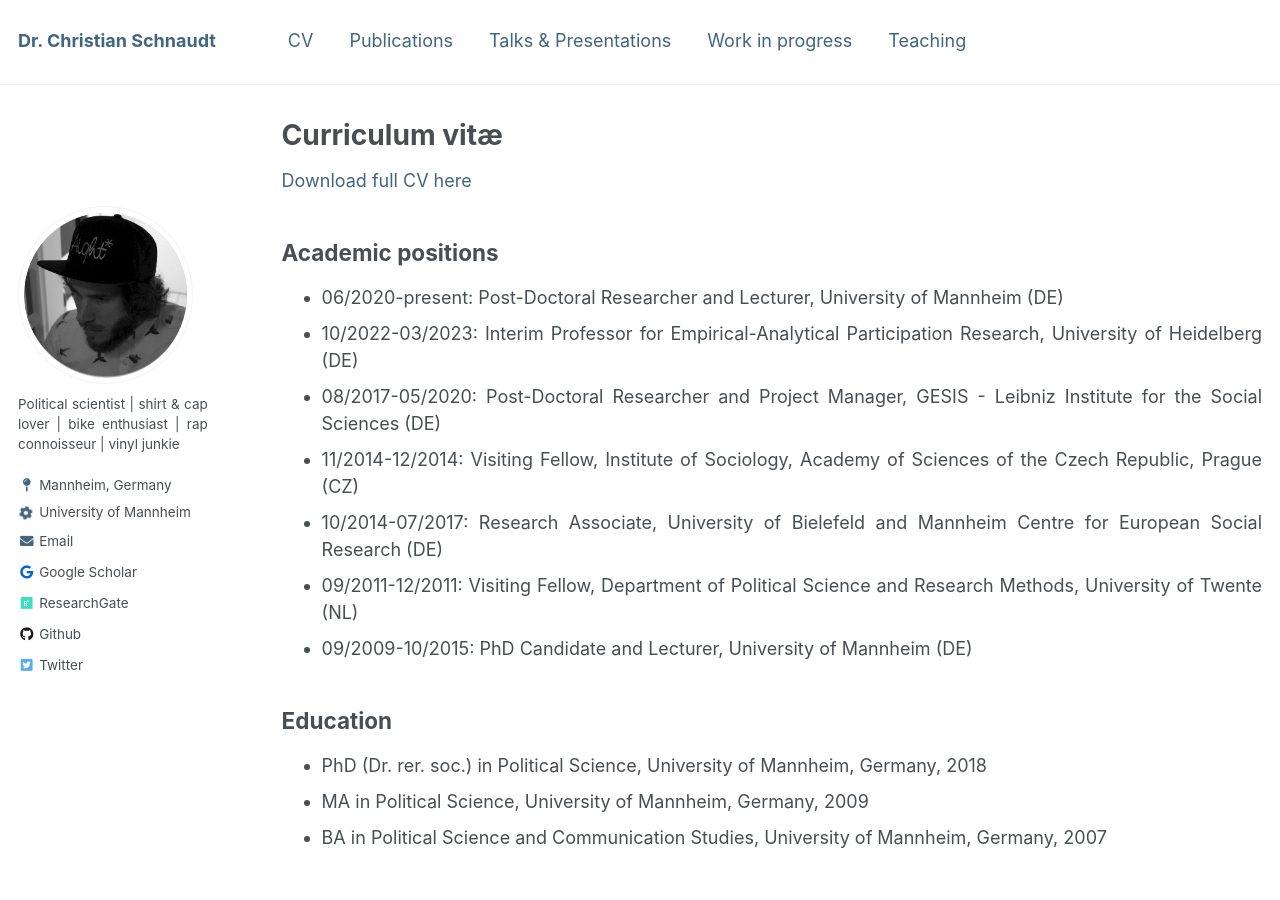
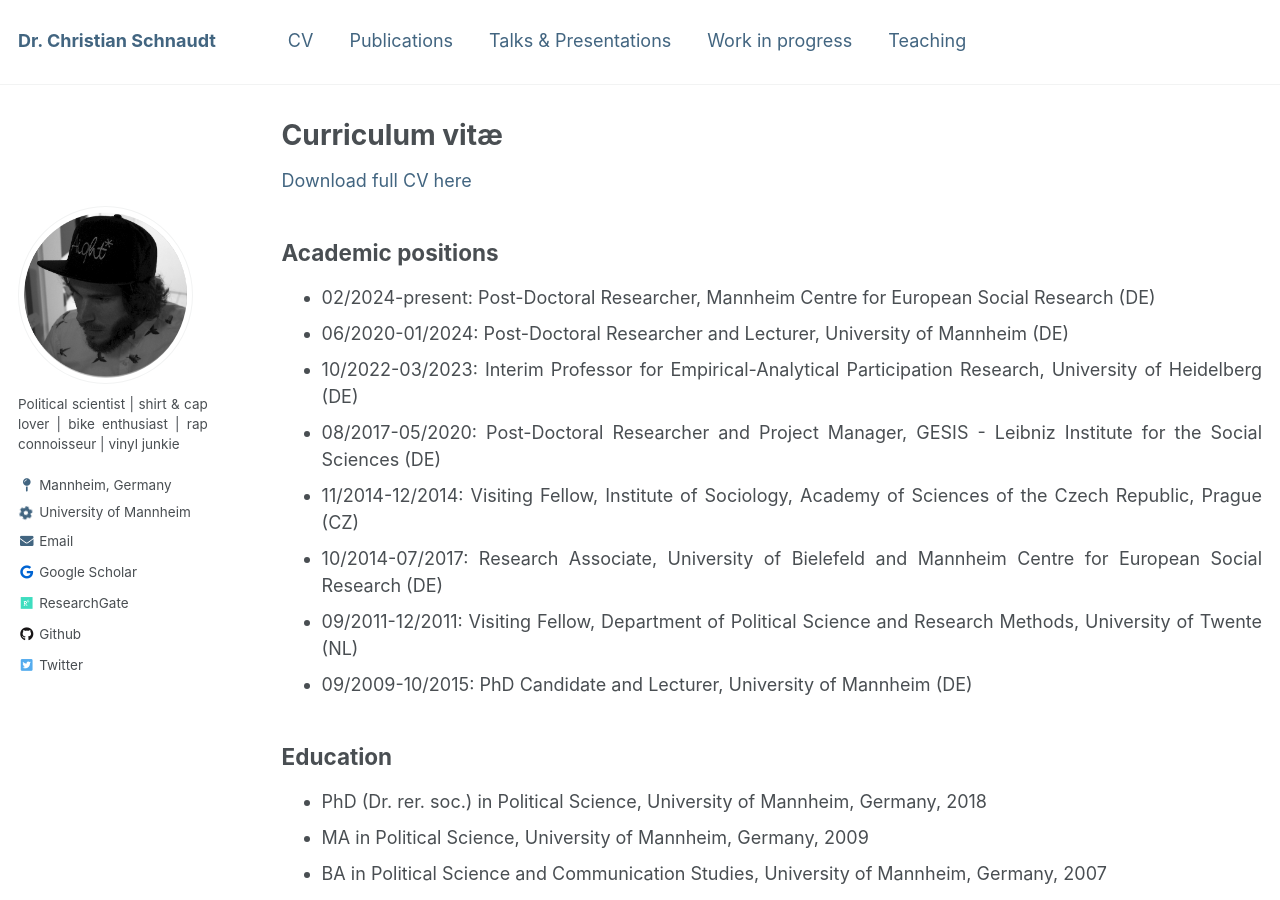
Before and after one commit to cschnaudt/cschnaudt.github.io, a Jekyll site: the page built from _pages/cv.md, in a window 1280 px wide and 900 px high. Built offline with Jekyll 4.4.1, drawn with Linux system fonts in a browser that asks for light colours.

Commit message:
Update cv.md

```diff
--- a/_pages/cv.md
+++ b/_pages/cv.md
@@ -15,7 +15,8 @@ redirect_from:
 
 ## Academic positions
 
-* 06/2020-present: Post-Doctoral Researcher and Lecturer, University of Mannheim (DE)
+* 02/2024-present: Post-Doctoral Researcher, Mannheim Centre for European Social Research (DE)
+* 06/2020-01/2024: Post-Doctoral Researcher and Lecturer, University of Mannheim (DE)
 * 10/2022-03/2023: Interim Professor for Empirical-Analytical Participation Research, University of Heidelberg (DE)
 * 08/2017-05/2020: Post-Doctoral Researcher and Project Manager, GESIS - Leibniz Institute for the Social Sciences (DE)
 * 11/2014-12/2014: Visiting Fellow, Institute of Sociology, Academy of Sciences of the Czech Republic, Prague (CZ)
```
